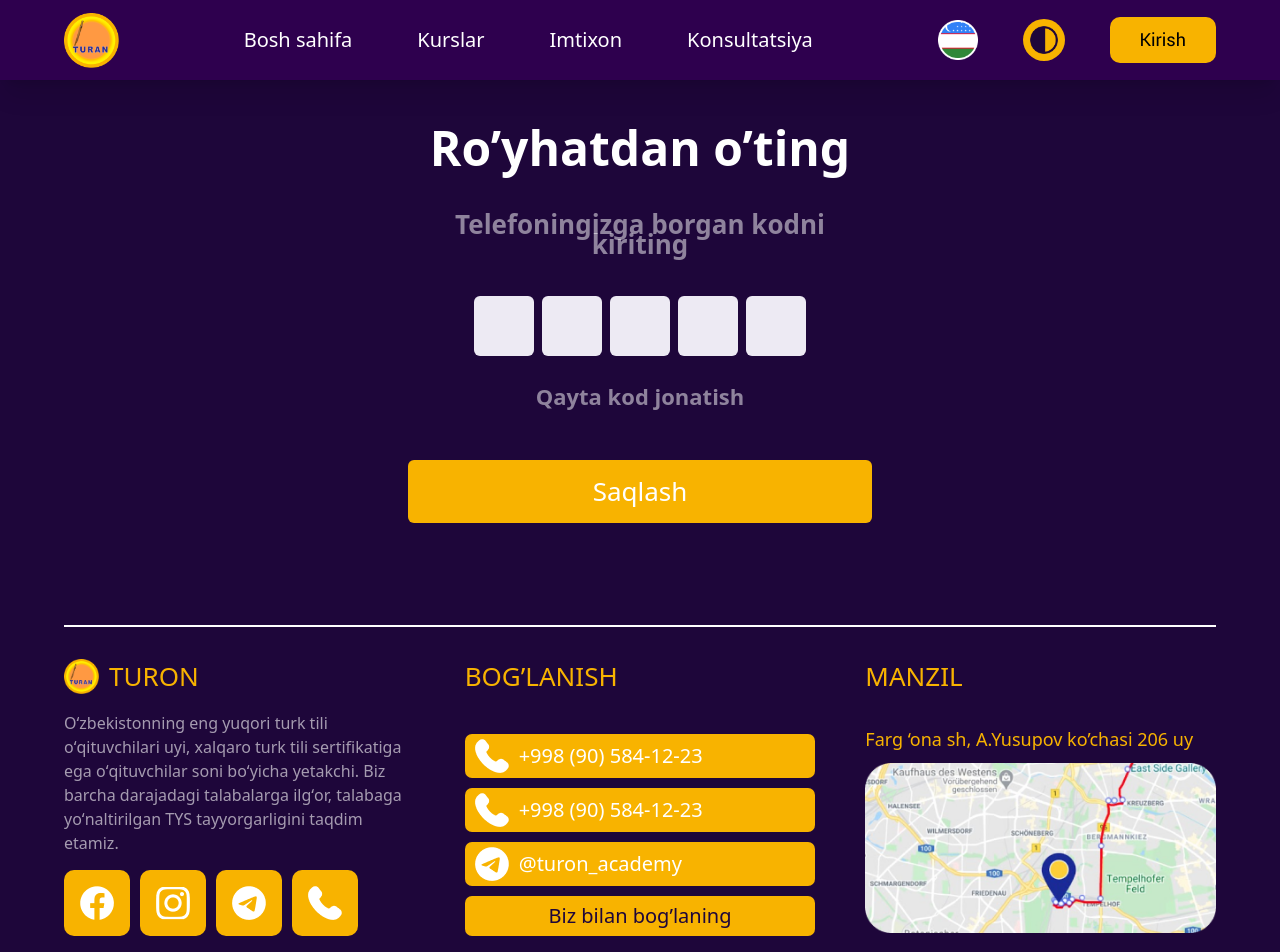
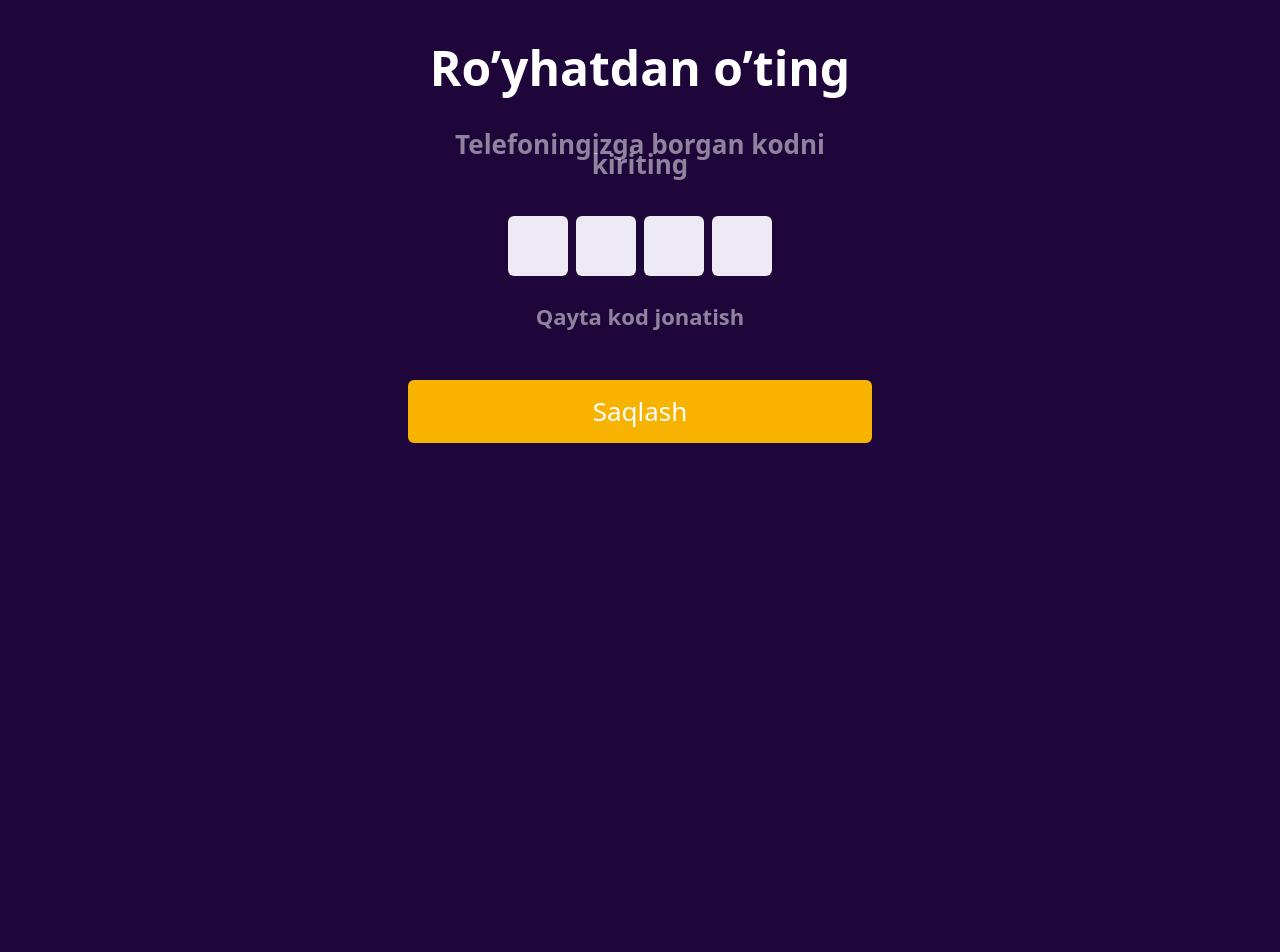
Before and after one commit to SMwebdeveloper/turan, a React (Vite) app: page /register in a window 1280 px wide. Shown: the top 952 px of the page. After the commit the page ends 800 px from the top, so only its background shows below. Built offline with nearby package versions, Linux system fonts and the light colour scheme; a web font is replaced by a local one.

Commit message:
added about

```diff
--- a/src/App.tsx
+++ b/src/App.tsx
@@ -1,15 +1,19 @@
-import { Outlet } from "react-router-dom"
-import {DarkModeProvider } from "./context/darkmodeContext"
-import { Footer, Header, } from "./components"
+import { Outlet, useLocation } from "react-router-dom";
+import { DarkModeProvider } from "./context/darkmodeContext";
+import { Footer, Header } from "./components";
+
 const App = () => {
+  const location = useLocation();
+
+  const hideHeaderFooter = ["/login", "/register"].includes(location.pathname);
+
   return (
     <DarkModeProvider>
-      <Header/>
-      <Outlet/>
-      <Footer/>
+      {!hideHeaderFooter && <Header />}
+      <Outlet />
+      {!hideHeaderFooter && <Footer />}
     </DarkModeProvider>
+  );
+};
 
-  )
-}
-
-export default App
+export default App;
--- a/src/components/footer/index.tsx
+++ b/src/components/footer/index.tsx
@@ -13,8 +13,8 @@ const messager = [
 
 const Index = () => {
   return (
-    <div className="py-[30px] lg:pt-[60px]">
-      <div className=" w-[90%] m-auto border-t-[2px] mt-[10px] border-[white] py-[30px] grid sm:grid-cols-2 sm:gap-[50px] lg:grid-cols-3 gap-[30px]">
+    <div className="py-[30px]  bg-[#1E063A]">
+      <div className=" w-[90%] m-auto border-t-[2px] mt-[10px] border-[white] lg:pt-[60px] py-[30px] grid sm:grid-cols-2 sm:gap-[50px] lg:grid-cols-3 gap-[30px]">
         <div className='flex flex-col gap-[15px] justify-between'>
 
 
--- a/src/components/header/index.tsx
+++ b/src/components/header/index.tsx
@@ -20,9 +20,9 @@ const Index = () => {
       } shadow-xl transition-colors duration-300 ease-in-out z-50`}
     >
       <div className="w-[90%] m-auto flex justify-between items-center">
-        <div className="w-[45px] h-[45px] lg:w-[55px] lg:h-[55px]">
+        <Link to={"/"} className="w-[45px] h-[45px] lg:w-[55px] lg:h-[55px]">
           <img src={Logo} alt="Turan Logo" />
-        </div>
+        </Link>
 
         <div className="hidden md:flex items-center">
           <ul className="flex gap-[40px] lg:gap-[50px] xl:gap-[65px] lg:text-[20px]">
--- a/src/modules/auth/pages/register.tsx
+++ b/src/modules/auth/pages/register.tsx
@@ -8,33 +8,33 @@ const Index = () => {
   const { darkMode } = useContext<any>(DarkModeContext);
   const phoneInputRef = useRef<HTMLInputElement>(null);
   const inputRefs = useRef<(HTMLInputElement | null)[]>([]);
-  const [otp, setOtp] = useState(["", "", "", "", ""]);
+  const [otp, setOtp] = useState(["", "", "", ""]);
 
   useEffect(() => {
     if (phoneInputRef.current) {
       intlTelInput(phoneInputRef.current, {
-        initialCountry: "uz", // O'zbekistonni default qilib qo'yamiz
-        separateDialCode: true, // +998 alohida chiqadi
+        initialCountry: "uz",
+        separateDialCode: true,
       });
     }
   }, []);
 
   const handleChange = (index: number, event: React.ChangeEvent<HTMLInputElement>) => {
     const value = event.target.value;
-    if (!/^\d*$/.test(value)) return; // Faqat raqamga ruxsat berish
+    if (!/^\d*$/.test(value)) return;
 
     const newOtp = [...otp];
-    newOtp[index] = value.substring(value.length - 1); // Faqat bitta raqam olish
+    newOtp[index] = value.substring(value.length - 1);
     setOtp(newOtp);
 
     if (value && index < 4 && inputRefs.current[index + 1]) {
-      inputRefs.current[index + 1]?.focus(); // Keyingi inputga o'tish
+      inputRefs.current[index + 1]?.focus();
     }
   };
 
   const handleKeyDown = (index: number, event: React.KeyboardEvent<HTMLInputElement>) => {
     if (event.key === "Backspace" && !otp[index] && index > 0) {
-      inputRefs.current[index - 1]?.focus(); // Oldingi inputga qaytish
+      inputRefs.current[index - 1]?.focus();
     }
   };
 
@@ -64,7 +64,7 @@ const Index = () => {
             ))}
         </div>
 
-        <p className={`${darkMode ? "text-[#00000080]" : "text-[#FFFFFF80]" } text-sm font-semibold text-center text-[14px] lg:text-[16px] xl:text-[22px]`}>Qayta kod jonatish</p>
+        <button className={`${darkMode ? "text-[#00000080]" : "text-[#FFFFFF80]" } text-sm font-semibold text-center text-[14px] lg:text-[16px] xl:text-[22px]`}>Qayta kod jonatish</button>
 
         <button
           className={`mt-6 w-full py-3 text-[20px] lg:text-[26px] rounded-md font-medium ${
--- a/src/modules/consultation/pages/index.tsx
+++ b/src/modules/consultation/pages/index.tsx
@@ -19,7 +19,7 @@ const Index = () => {
   }, []);
 
   return (
-    <div className="w-[90%] m-auto mt-[30px] lg:mt-[50px] ">
+    <div className="w-[90%] m-auto mt-[30px] lg:mt-[50px] pb-[30px]">
       <div className="grid gap-4 sm:grid-cols-2 lg:gap-[26px] xl:gap-[30px]">
         <div className={`${darkMode ? "bg-[#CDCDCD]" : "bg-[white]"} rounded-[30px] lg:gap-[26px] xl:gap-[30px] px-[18px] lg:px-[30px] py-[40px] flex flex-col gap-[10px] justify-center`}>
           <h1 className="text-[#1E063A] text-[28px]  font-bold text-center sm:text-[24px] lg:text-[38px] xl:text-[46px]">Bepul konsultatsiya</h1>
--- a/src/modules/courses/pages/index.tsx
+++ b/src/modules/courses/pages/index.tsx
@@ -8,7 +8,7 @@ import card4 from "../../../assets/kurs4.png";
 const Index = () => {
   const { darkMode } = useContext<any>(DarkModeContext);
   return (
-    <div className="w-[90%] m-auto mt-[30px] md:mt-[50px] lg:mt-[60px]">
+    <div className="w-[90%] m-auto mt-[30px] md:mt-[50px] pb-[30px] lg:mt-[60px]">
       <div className="grid grid-cols-1 sm:grid-cols-2 gap-5 px-[15%] sm:px-0 md:grid-cols-3 lg:grid-cols-4">
 
         <div className={`${darkMode ? 'bg-[#1E063A]' : 'bg-white' } w-full  rounded-[30px] shadow-lg flex flex-col items-center p-6 overflow-hidden text-center`}>
```
